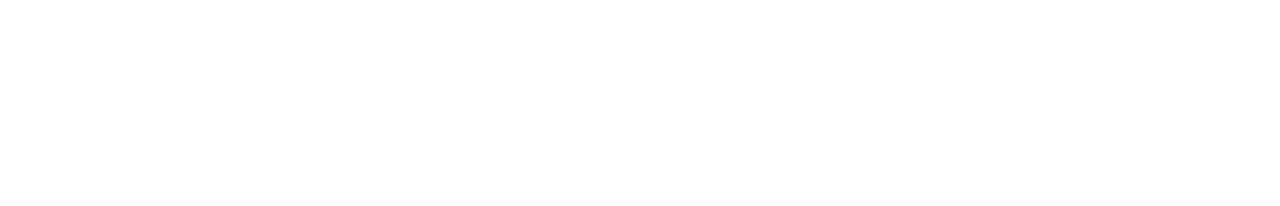
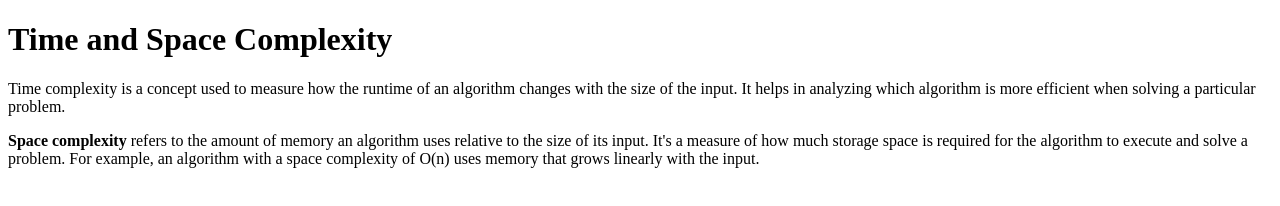
Before and after one commit to acciojob/time-and-space-complexity-kirti04696, a website: page main.html in a window 1280 px wide. Drawn offline with Linux system fonts and the light colour scheme.

Commit message:
created a submission

```diff
--- a/main.html
+++ b/main.html
@@ -8,6 +8,16 @@
 
 <body>
 	<!-- the entire body must be written by student -->
+	<h1>Time and Space Complexity</h1>
+	<p>Time complexity is a concept used to measure
+		how the runtime of an algorithm changes with
+		the size of the input. It helps in analyzing which
+		algorithm is more efficient when solving a particular
+		problem.
+   </p>
+	<p><b>Space complexity </b>refers to the amount of memory an algorithm uses relative to the size of its input.
+		It's a measure of how much storage space is required for the
+		algorithm to execute and solve a problem. For example, an algorithm with a space complexity of O(n) uses memory that grows linearly with the input. </p>
     <script type="text/javascript" src="./script.js">
 </script>
 
```
